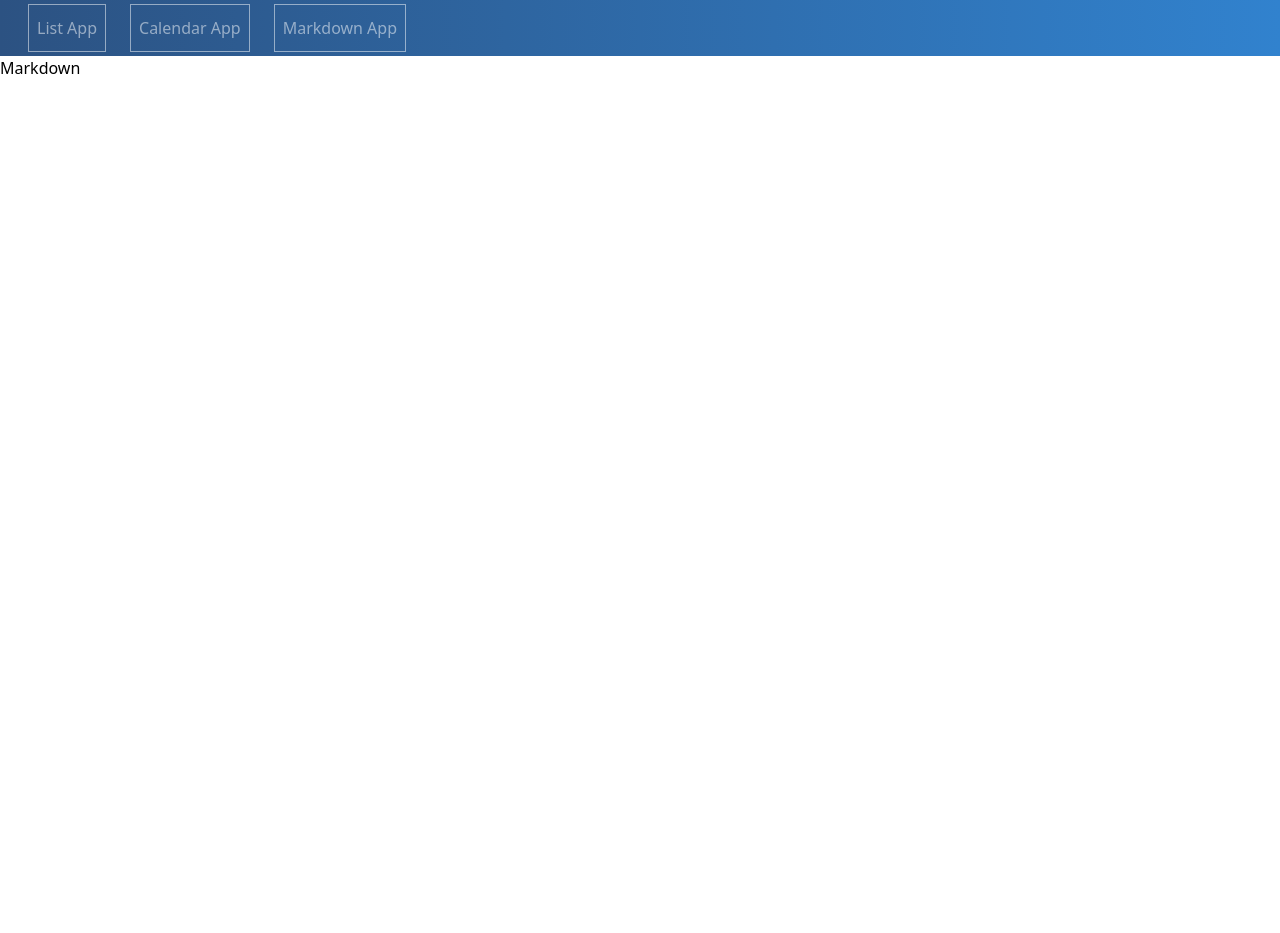
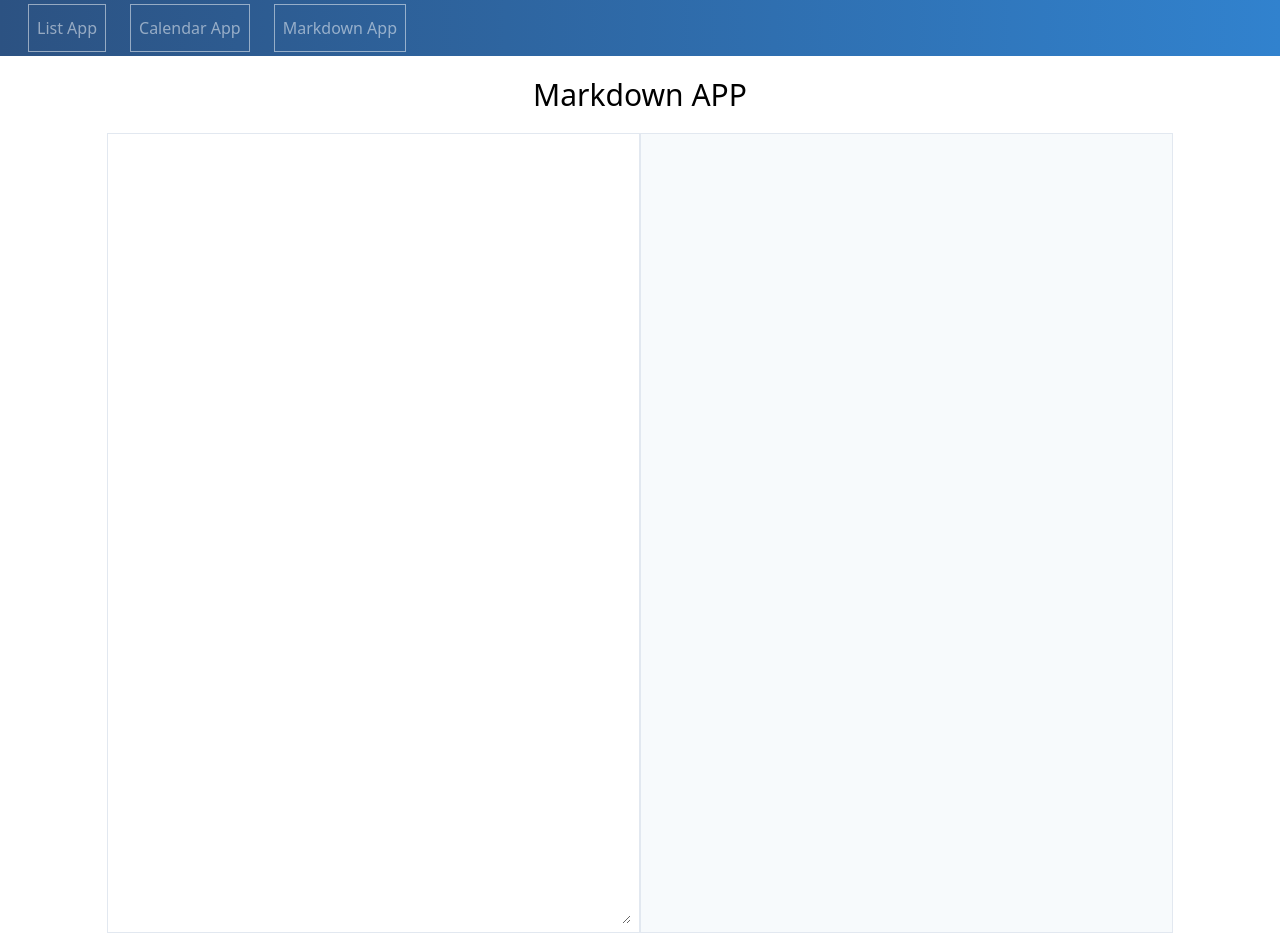
Before and after one commit to Arestmo/vue-3-multiapp, a Vue app: page /markdown-app in a window 1280 px wide. Before the commit the page ends 800 px from the top, so only its background shows below. Built offline with nearby package versions, Linux system fonts and the light colour scheme.

Commit message:
Add markdown functionality

```diff
--- a/package.json
+++ b/package.json
@@ -9,6 +9,7 @@
   },
   "dependencies": {
     "core-js": "^3.6.5",
+    "marked": "^1.2.7",
     "tailwindcss": "^1.9.6",
     "vue": "^3.0.0",
     "vue-router": "^4.0.2"
--- a/src/components/Markdown.vue
+++ b/src/components/Markdown.vue
@@ -1,12 +1,40 @@
 <template>
-  <div>
-    <h1>Markdown</h1>
+  <div class="flex flex-wrap w-full">
+    <h1 class="w-full text-center text-3xl my-4">Markdown APP</h1>
+    <section class="flex m-auto w-10/12 h-screen">
+      <article class="w-1/2 border p-2">
+        <textarea class="w-full h-full outline-none" :value="text" @input="updateText"></textarea>
+      </article>
+      <article class="w-1/2 border p-2 bg-gray-100" v-html="markedText"></article>
+    </section>
   </div>
 </template>
+<script>
+import marked from 'marked';
 
-<script>
 export default {
-  name: "Markdown"
+  name: "Markdown",
+  data() {
+    return {
+      text: '',
+      timeout: '',
+    }
+  },
+  computed: {
+    markedText() {
+      return marked(this.text);
+    }
+  },
+  methods: {
+    updateText(e) {
+      const task = () => (this.text = e.target.value);
+      this.debounce(task, 500);
+    },
+    debounce(func, wait = 1000) {
+      clearTimeout(this.timeout);
+      this.timeout = setTimeout(func, wait)
+    },
+  }
 }
 </script>
 
```
Also changed, not shown: src/utilities/mixins/debounce.vue (added), 1 other file (tests, documents, lock files or other folders).
